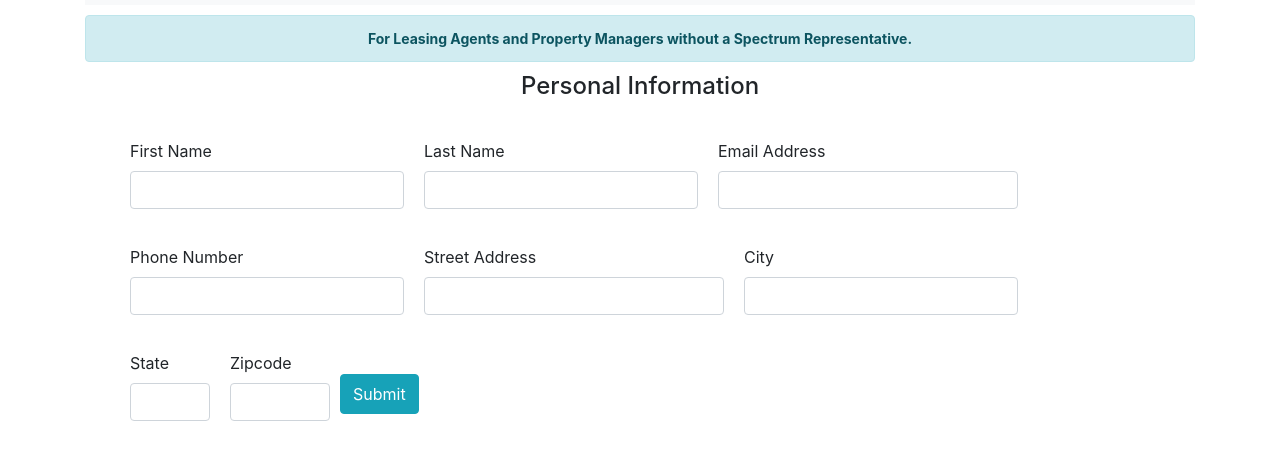
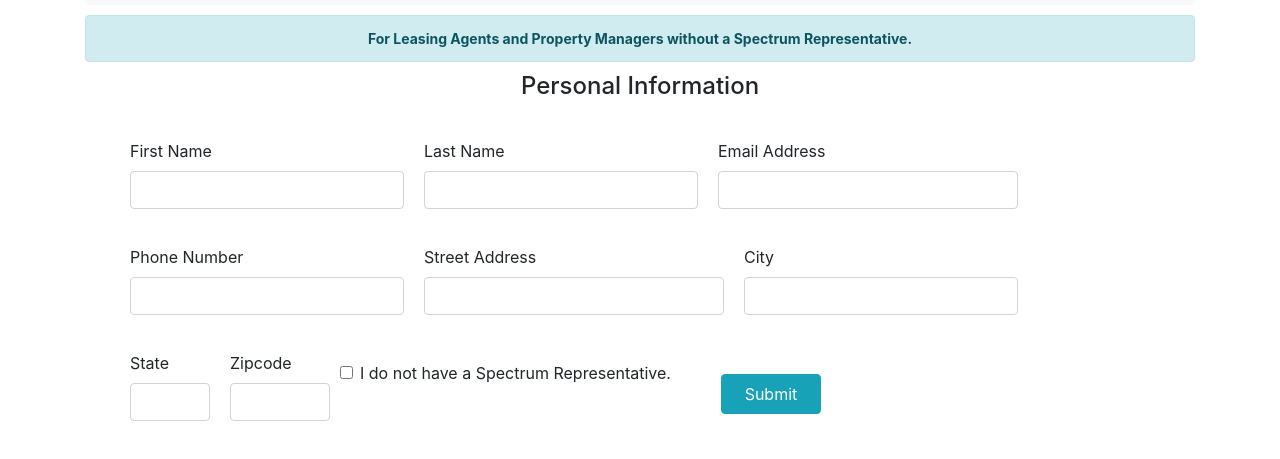
Before and after one commit to haileemoore/scg_test, a plain HTML site: page src/html/personal-info.html in a window 1280 px wide. Shown: the part 151-610 px from the top of the page. Drawn offline with nearby package versions, Linux system fonts and the light colour scheme; files that its build step writes are made by us from their sources; files whose address does not match are found by name.

Commit message:
completes personal page and css

```diff
--- a/src/css/personal.css
+++ b/src/css/personal.css
@@ -45,7 +45,13 @@ form {
     width: 100px;
 }
 
+.form-check {
+    padding: 20px;
+}
+
 #submit {
     height: 40px;
+    width: 100px;
     align-self: center;
+    margin: 0px 30px 0px;
 }
--- a/src/html/personal-info.html
+++ b/src/html/personal-info.html
@@ -62,6 +62,12 @@
                             <label for="zip">Zipcode</label>
                             <input type="text" class="form-control" id="zip">
                         </div>
+                        <div class="form-check">
+                            <input class="form-check-input" type="checkbox" value="" id="verify">
+                            <label class="form-check-label" for="verify">
+                                I do not have a Spectrum Representative.
+                            </label>
+                        </div>
                         <button type="submit" class="btn btn-info float-right" id="submit">Submit</button>
                     </form>
                 </div>
```
